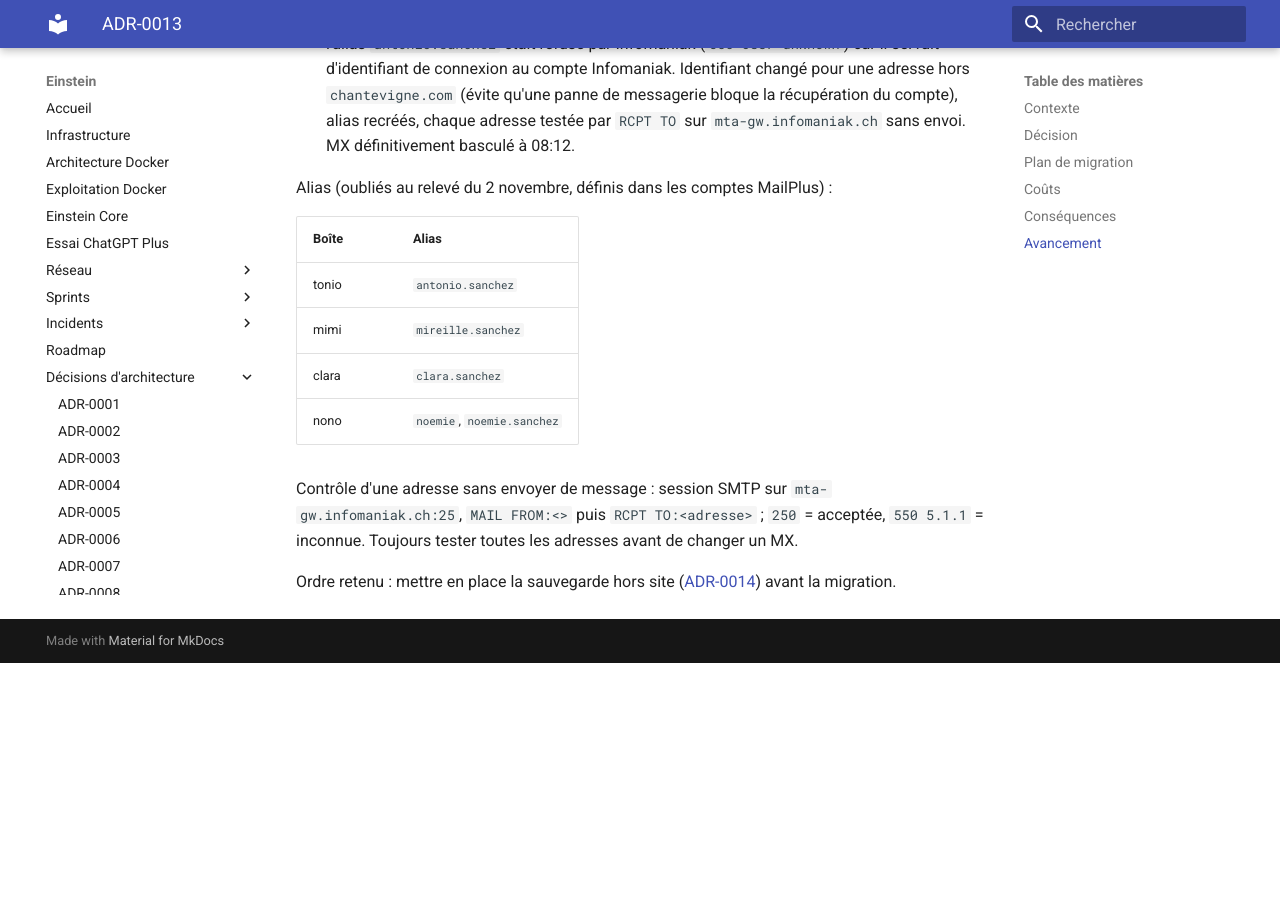
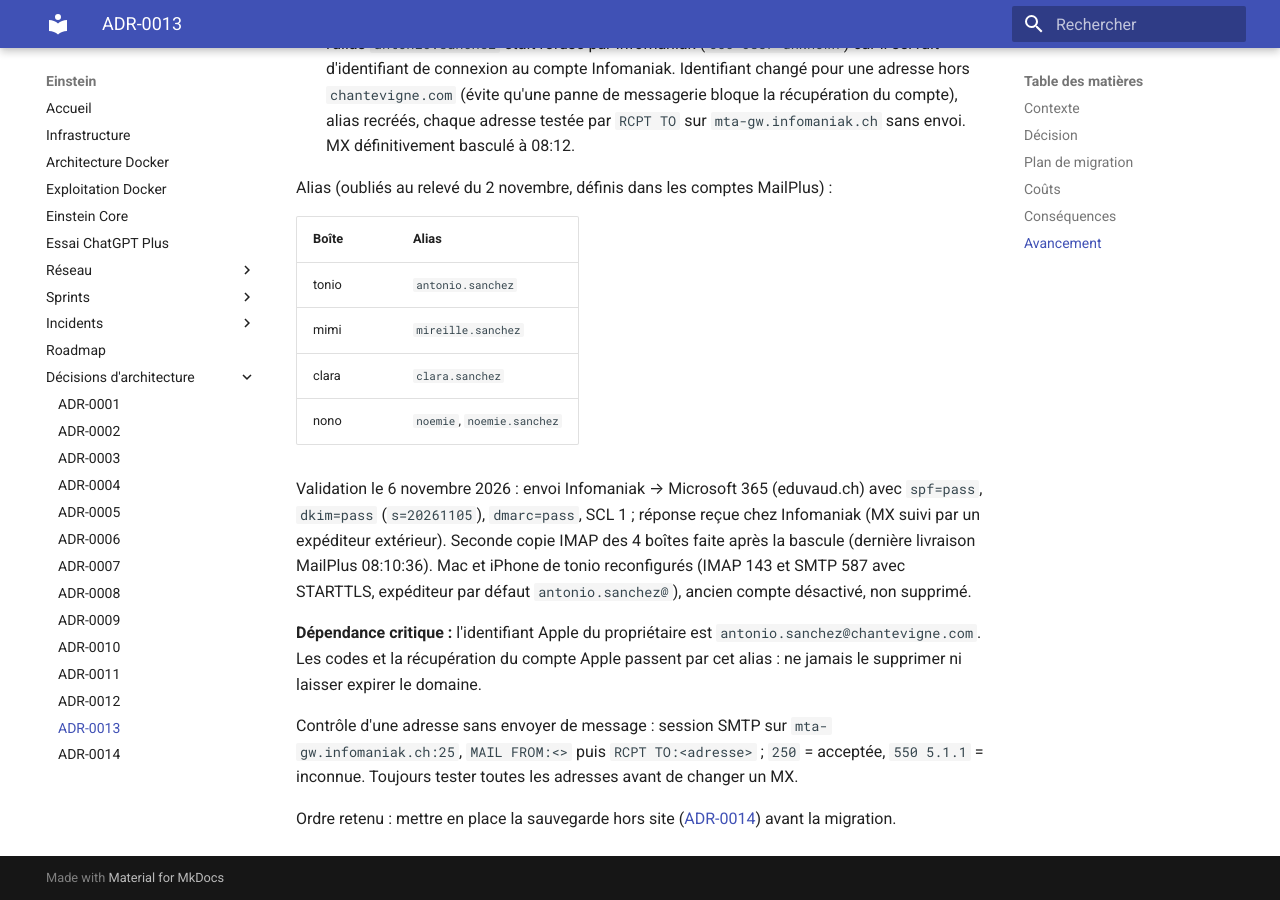
Before and after one commit to asanchez74/Einstein, an MkDocs documentation site: the page built from docs/adr/0013-migration-messagerie-infomaniak.md, in a window 1280 px wide and 900 px high, scrolled down 3391 px. Built offline with MkDocs 1.6.1 and Material for MkDocs 9.7.7, drawn with Linux system fonts in a browser that asks for light colours; before the commit the page ends 4054 px from its top, so only the background shows below that.

Commit message:
docs: ADR-0013, validation SPF/DKIM/DMARC et premiers appareils
Co-Authored-By: Claude Opus 5.5 <noreply@anthropic.com>

```diff
--- a/docs/adr/0013-migration-messagerie-infomaniak.md
+++ b/docs/adr/0013-migration-messagerie-infomaniak.md
@@ -131,6 +131,18 @@ Alias (oubliés au relevé du 2 novembre, définis dans les comptes MailPlus) :
 | clara | `clara.sanchez` |
 | nono | `noemie`, `noemie.sanchez` |
 
+Validation le 6 novembre 2026 : envoi Infomaniak → Microsoft 365 (eduvaud.ch)
+avec `spf=pass`, `dkim=pass` (`s=20261105`), `dmarc=pass`, SCL 1 ; réponse
+reçue chez Infomaniak (MX suivi par un expéditeur extérieur). Seconde copie IMAP
+des 4 boîtes faite après la bascule (dernière livraison MailPlus 08:10:36).
+Mac et iPhone de tonio reconfigurés (IMAP 143 et SMTP 587 avec STARTTLS,
+expéditeur par défaut `antonio.sanchez@`), ancien compte désactivé, non
+supprimé.
+
+**Dépendance critique :** l'identifiant Apple du propriétaire est
+`antonio.sanchez@chantevigne.com`. Les codes et la récupération du compte Apple
+passent par cet alias : ne jamais le supprimer ni laisser expirer le domaine.
+
 Contrôle d'une adresse sans envoyer de message : session SMTP sur
 `mta-gw.infomaniak.ch:25`, `MAIL FROM:<>` puis `RCPT TO:<adresse>` ; `250` =
 acceptée, `550 5.1.1` = inconnue. Toujours tester toutes les adresses avant de
```
